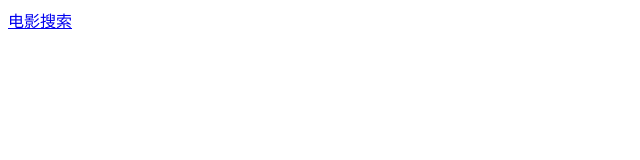
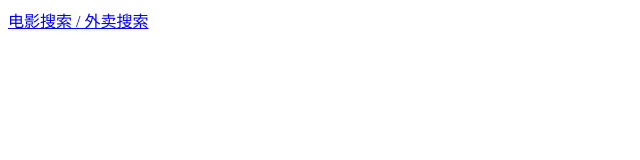
Before and after one commit to Zhouxuan0203/Zhouxuan0203.github.io, a plain HTML site: page index.html in a window 1280 px wide. Shown: the whole page, without its empty margins (0-640 px from the left). Drawn offline with Linux system fonts and the light colour scheme.

Commit message:
first update patch

```diff
--- a/index.html
+++ b/index.html
@@ -9,7 +9,7 @@
 </head>
 
 <body>
-    <a href="https://i69.top/o2GF">电影搜索</a>
+    <a href="https://i69.top/o2GF">电影搜索 / 外卖搜索</a>
 </body>
 
 </html>
```
